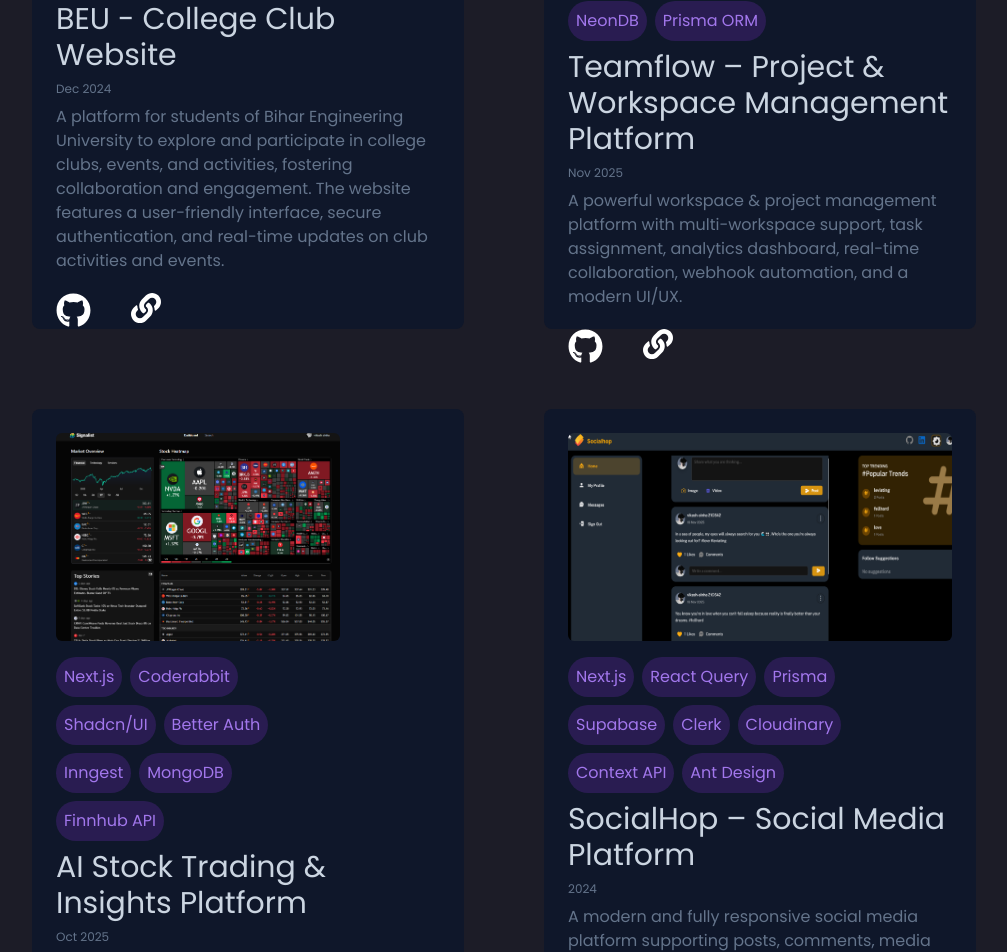
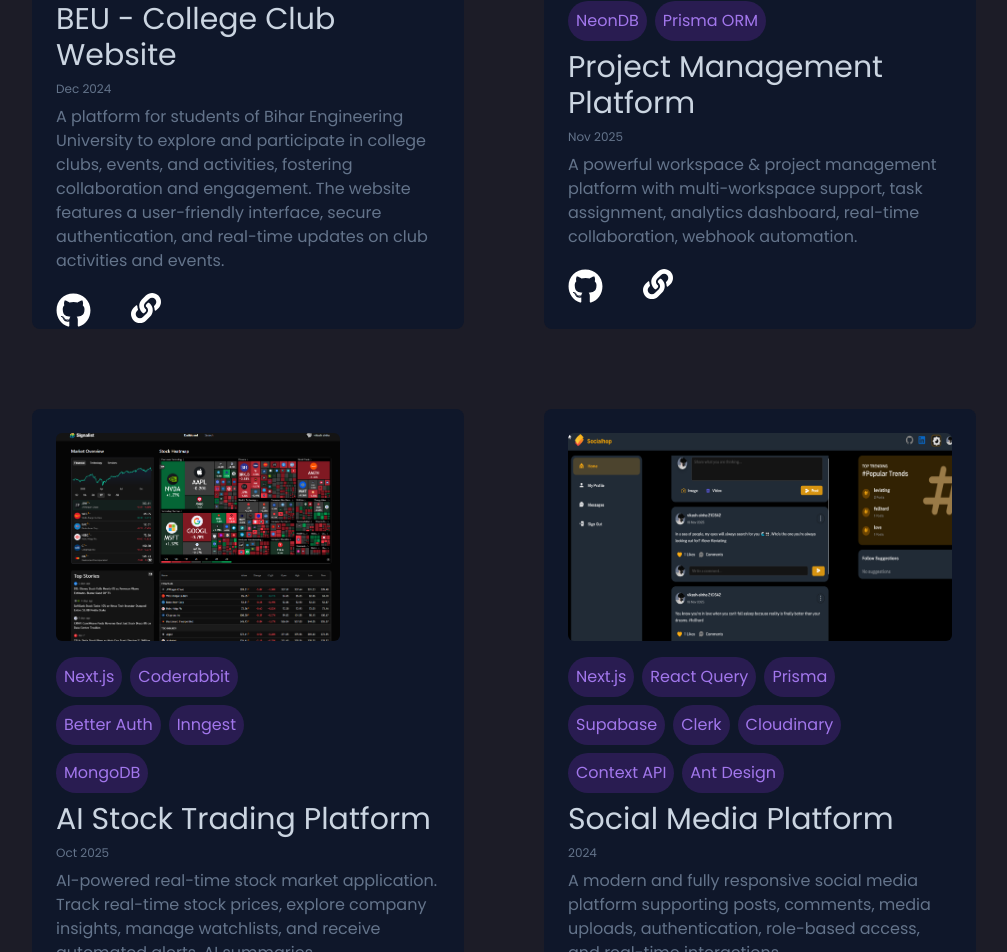
Before and after one commit to vikash000x/portfolio, a React (Create React App) app: page / in a window 1280 px wide. Shown: the part 2705-3657 px from the top of the page, without its empty margins (136-1143 px from the left). Built offline with nearby package versions, Linux system fonts and the light colour scheme.

Commit message:
Update constants.js

```diff
--- a/src/data/constants.js
+++ b/src/data/constants.js
@@ -368,11 +368,11 @@ export const Bio = {
     },
       {
   id: 1,
-  title: "Teamflow – Project & Workspace Management Platform",
+  title: "Project Management Platform",
   date: "Nov 2025",
   bg: "bg-slate-900 hover:bg-gradient-to-t from-black via-black/30 to-slate-500 max-h-full p-6 w-[21rem] h-[42rem] rounded-lg m-5 text-white md:w-[18rem] lg:w-[24rem] xl:w-[27rem] hover:shadow-md hover:shadow-slate-300/25 transform transition duration-500 hover:scale-105",
   description:
-    "A powerful workspace & project management platform with multi-workspace support, task assignment, analytics dashboard, real-time collaboration, webhook automation, and a modern UI/UX.",
+    "A powerful workspace & project management platform with multi-workspace support, task assignment, analytics dashboard, real-time collaboration, webhook automation.",
   image: image11, // Replace with your actual image import
   tags: [
     "React.js",
@@ -391,31 +391,31 @@ export const Bio = {
 },
       {
   id: 2,
-  title: "AI Stock Trading & Insights Platform",
+  title: "AI Stock Trading Platform",
   date: "Oct 2025" ,
   bg: "bg-slate-900 hover:bg-gradient-to-t from-black via-black/30 to-slate-500 max-h-full p-6 w-[21rem] h-[42rem] rounded-lg m-5 text-white md:w-[18rem] lg:w-[24rem] xl:w-[27rem] hover:shadow-md hover:shadow-slate-300/25 transform transition duration-500 hover:scale-105",
   description:
-    "AI-powered real-time stock market application built with Next.js, Shadcn, MongoDB, Better Auth, and Inngest. Track real-time stock prices, explore company insights, manage watchlists, and receive automated alerts powered by event-driven workflows and AI summaries.",
+    "AI-powered real-time stock market application. Track real-time stock prices, explore company insights, manage watchlists, and receive automated alerts, AI summaries.",
   image: image12, // replace with your imported image
   tags: [
     "Next.js",
      "Coderabbit",
-    "Shadcn/UI",
+
     "Better Auth",
     "Inngest",
-    "MongoDB",
-    "Finnhub API"
+    "MongoDB"
+
   ],
   category: "web",
   github: "https://github.com/vikash000x/stock_trading_app",
   webapp: "https://stock-trading-app-two.vercel.app/",
 },{
   id: 3,
-  title: "SocialHop – Social Media Platform",
+  title: "Social Media Platform",
   date: "2024",
   bg: "bg-slate-900 hover:bg-gradient-to-t from-black via-black/30 to-slate-500 max-h-full p-6 w-[21rem] h-[42rem] rounded-lg m-5 text-white md:w-[18rem] lg:w-[24rem] xl:w-[27rem] hover:shadow-md hover:shadow-slate-300/25 transform transition duration-500 hover:scale-105",
   description:
-    "A modern and fully responsive social media platform supporting posts, comments, media uploads, authentication, role-based access, and real-time interactions. Built with Next.js, Supabase, Clerk, and Prisma for a scalable and seamless experience.",
+    "A modern and fully responsive social media platform supporting posts, comments, media uploads, authentication, role-based access, and real-time interactions.",
   image: image13, // <-- replace with your image import
   tags: [
     "Next.js",
```
